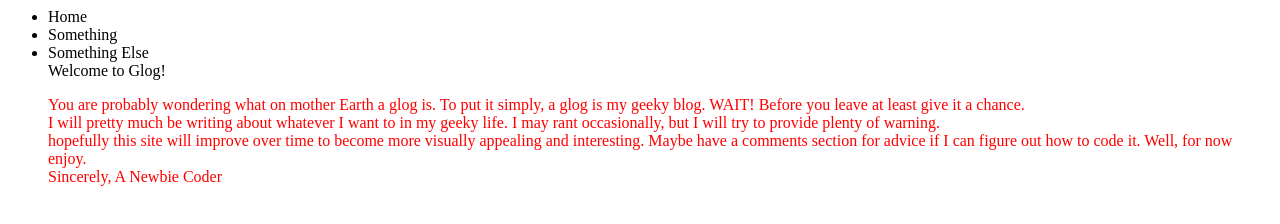
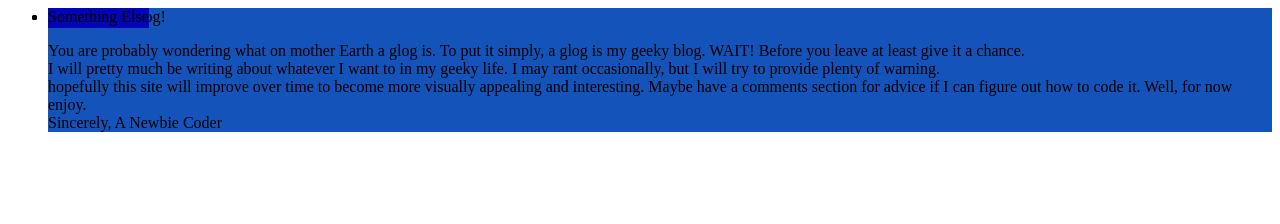
Before and after one commit to ImGregoryBrooke/Glogish, a plain HTML site: page index.html in a window 1280 px wide. Drawn offline with Linux system fonts and the light colour scheme.

Commit message:
Started The Style

```diff
--- a/index.html
+++ b/index.html
@@ -2,8 +2,9 @@
 <html>
 
   <head>
-    <title>Glog</title>
-    <link rel="stylesheet" type="text/css" href="./Style.css"
+    <title>Glog!</title>
+    <link rel="stylesheet" type="text/css" href="./style.css">
+	<link href="https://fonts.googleapis.com/css?family=Acme" rel="stylesheet">
   </head>
 
   <body>
--- a/style.css
+++ b/style.css
@@ -1,7 +1,17 @@
-p {
-  color: red;
-  }
+.header {
+	background-color: rgb(20, 83, 186);
+	font-size: 51px
+	font-family: 'Acme', sans-serif;
+	color: black;
+}
 
-.Poem {
-	color: rgb(0,200,0);
+nav li {
+	height: 20px;
+	margin-top: 100px
+	color: white;
+	width: 70
+	text-align: center;
+	background-color: rgb(1, 4, 183);
+	position: fixed;
+	z-index: 8;
 }
```
